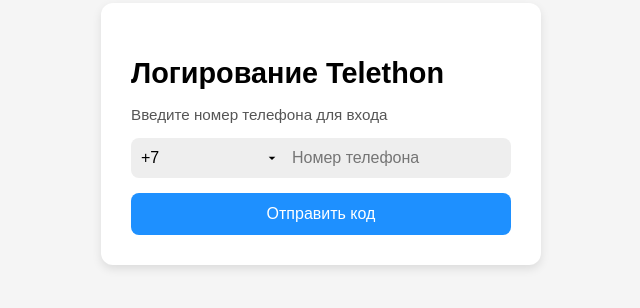
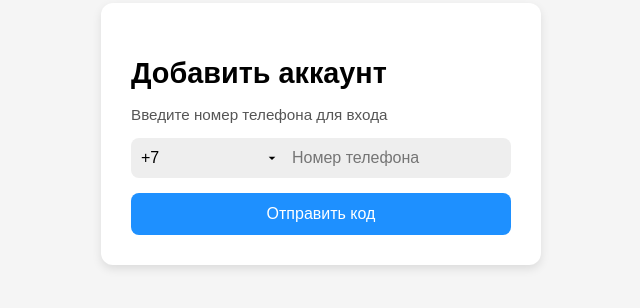
Before and after one commit to polybotbeta/add-account-mini-app, a plain HTML site: page index.html in a window 1280 px wide. Shown: the part 266-574 px from the top of the page, without its empty margins (319-959 px from the left). Drawn offline with Linux system fonts and the light colour scheme.

Commit message:
Update index.html

```diff
--- a/index.html
+++ b/index.html
@@ -86,7 +86,7 @@
 </head>
 <body>
   <div class="container">
-    <h2>Логирование Telethon</h2>
+    <h2>Добавить аккаунт</h2>
     <p>Введите номер телефона для входа</p>
     <div class="input-group">
       <select id="countryCode">
```
